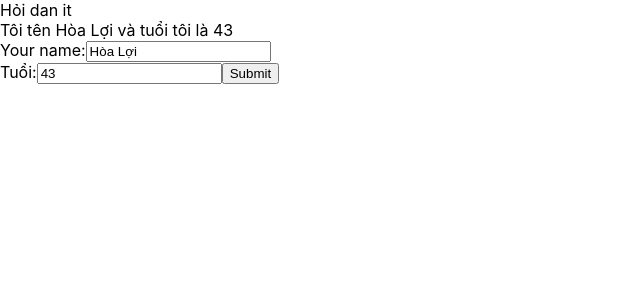
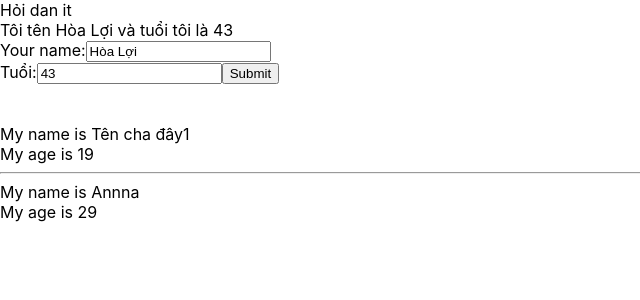
Before and after one commit to vnkenbi/test-demo-upload, a React (Create React App) app: page / in a window 1280 px wide. Shown: the top 300 px of the page, without its empty margins (0-640 px from the left). Built offline with nearby package versions, Linux system fonts and the light colour scheme.

Commit message:
video 23

```diff
--- /dev/null
+++ b/src/components/Display.js
@@ -0,0 +1,17 @@
+import React from "react";
+
+class DisplayInfo extends React.Component{
+    render(){
+        //props =>Viet tắt của property
+        const {name , tuoi}=this.props;
+
+        console.log(this.props)
+        return (
+            <div>
+                <div>My name is {name}</div>
+                <div>My age is {tuoi}</div>
+            </div>
+        )
+    }
+}
+export default DisplayInfo
--- a/src/components/MyComponents.js
+++ b/src/components/MyComponents.js
@@ -2,15 +2,23 @@
 //
 import React from 'react';
 import UserInfo from './UserInfo'
+import DisplayInfo from './Display';
 
 
 class MyComponent  extends React.Component {
 
     render(){
+            const myInfo=['a','b','c']
         return (
            <div>
 
            <UserInfo/>
+           <br/><br/>
+           <DisplayInfo name="Tên cha đây1" tuoi="19" />
+           <hr/>
+           <DisplayInfo name={"Annna"} tuoi={29}  myInfo={myInfo} />
+
+
            </div>
         );
     }
```
